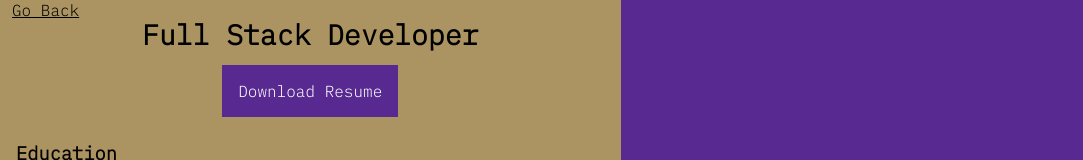
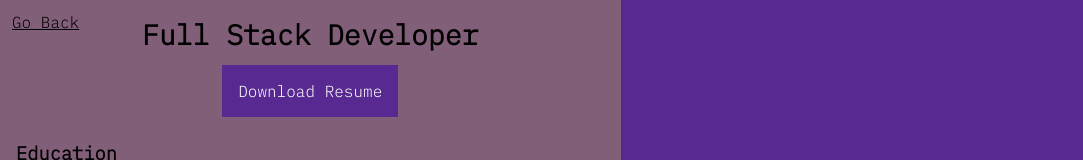
Before and after one commit to Nog-bs/portfolio-site, a React (Create React App) app: page /coding in a window 1280 px wide. Shown: the top 160 px of the page, without its empty margins (0-1083 px from the left). Built offline with nearby package versions, Linux system fonts and the light colour scheme.

Commit message:
Version 1.0 ready for deployment

```diff
--- a/package.json
+++ b/package.json
@@ -12,6 +12,7 @@
     "react-icons": "^4.2.0",
     "react-router-dom": "^5.2.0",
     "react-scripts": "4.0.2",
+    "react-spring": "^8.0.27",
     "sass": "^1.32.7",
     "web-vitals": "^1.1.0"
   },
--- a/src/App.js
+++ b/src/App.js
@@ -5,14 +5,13 @@ import { BrowserRouter as Router, Switch, Route } from "react-router-dom";
 // STYLE
 import "./styles/globalStyle.scss";
 // PAGES
-import { HomePage, ContactPage, DancingPage, CodingPage } from "./pages/";
+import { HomePage, DancingPage, CodingPage } from "./pages/";
 
 const App = () => {
   return (
     <Router>
       <Switch>
         <Route path="/" exact component={HomePage} />
-        <Route path="/contact" component={ContactPage} />
         <Route path="/dancing" component={DancingPage} />
         <Route path="/coding" component={CodingPage} />
       </Switch>
--- a/src/components/Header.js
+++ b/src/components/Header.js
@@ -3,6 +3,7 @@ import React, { useState } from "react";
 import { SiLinkedin } from "react-icons/si";
 import { SiInstagram } from "react-icons/si";
 import { VscGithub } from "react-icons/vsc";
+import { useSpring, animated } from "react-spring";
 // ASSETS
 import resume from "../assets/download/edro-resume.pdf";
 
--- a/src/pages/CodingPage.js
+++ b/src/pages/CodingPage.js
@@ -2,6 +2,7 @@
 import React, { useRef } from "react";
 import { Link } from "react-router-dom";
 import HoverVideoPlayer from "react-hover-video-player";
+import { IoArrowBack } from "react-icons/io5";
 // COMPONENTS
 import { Header } from "../components";
 // STYLE
@@ -17,7 +18,7 @@ const CodingPage = () => {
   return (
     <section className="coding">
       <Link to="/" className="coding__return">
-        Go Back
+        <p className="coding__return-icon-text">Go Back</p>
       </Link>
       <Header />
       <div id="style-3" className="coding__section">
--- a/src/pages/ContactPage.js
+++ /dev/null
@@ -1,13 +0,0 @@
-import React from "react";
-import { Header } from "../components";
-
-const ContactPage = () => {
-  return (
-    <>
-      <Header />
-      <h1>Contact</h1>
-    </>
-  );
-};
-
-export default ContactPage;
--- a/src/pages/HomePage.js
+++ b/src/pages/HomePage.js
@@ -2,10 +2,10 @@
 import React, { useRef } from "react";
 import { Link } from "react-router-dom";
 import HoverVideoPlayer from "react-hover-video-player";
+// COMPONENTS
+import { Header } from "../components";
 // STYLE
 import "../styles/HomePage.scss";
-// COMPONENT
-import { Header } from "../components";
 // ASSET
 import videoPreview from "../assets/videos/homepage-preview.mp4";
 import websitePreview from "../assets/videos/happy-bonsai-trim.mp4";
--- a/src/pages/index.js
+++ b/src/pages/index.js
@@ -1,4 +1,3 @@
 export { default as HomePage } from "./HomePage";
-export { default as ContactPage } from "./ContactPage";
 export { default as DancingPage } from "./DancingPage";
 export { default as CodingPage } from "./CodingPage";
--- a/src/styles/CodingPage.scss
+++ b/src/styles/CodingPage.scss
@@ -22,7 +22,12 @@
     color: black;
     position: absolute;
     left: 12px;
-    top: 0;
+    top: 12px;
+
+    &-icon {
+      height: 25px;
+      width: 25px;
+    }
   }
 
   &__section {
@@ -32,7 +37,7 @@
     flex-direction: column;
     align-items: center;
     padding: 16px;
-    background-color: rgba(255, 255, 51, 0.5);
+    background-color: rgba(255, 255, 51, 0.25);
     overflow-y: scroll;
     order: -1;
 
--- a/src/styles/HomePage.scss
+++ b/src/styles/HomePage.scss
@@ -11,7 +11,7 @@
     align-items: center;
     margin-top: 24px;
     position: absolute;
-    bottom: 150px;
+    bottom: 0;
 
     &-link {
       text-decoration: none;
```
Also changed, not shown: 1 other file (tests, documents, lock files or other folders).
